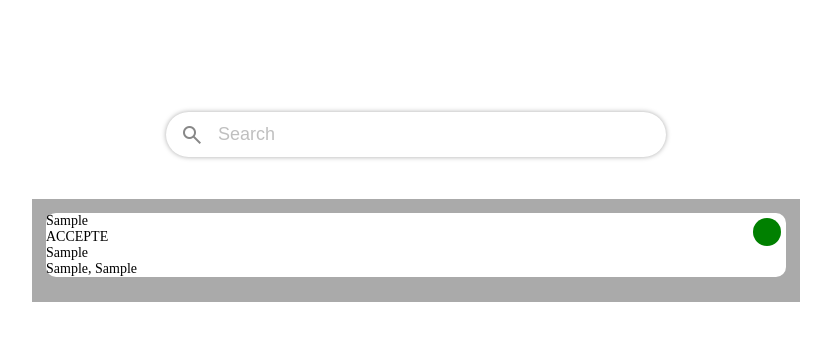
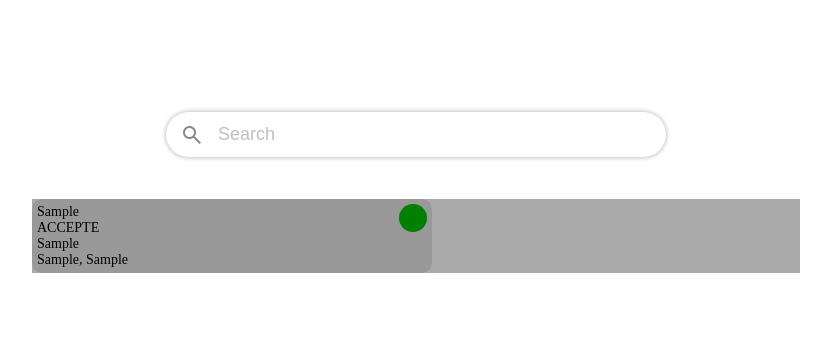
Before and after one commit to erosboulay/suivi_candidatures, a Flask app: page / in a window 1280 px wide. Shown: the top 341 px of the page, without its empty margins (224-1055 px from the left). Run offline with Flask 3, Linux system fonts and the light colour scheme; tables that the repository leaves empty hold one stand-in row (values such as "Sample post").

Commit message:
cleaned up some residual table code and changed a bit of item style

```diff
--- a/static/styles/style.css
+++ b/static/styles/style.css
@@ -65,39 +65,16 @@ body{
     margin-left: auto;
     margin-right: auto;
     background: #AAA;
-    padding: 14px;
     min-width: 360px;
 }
 
-table, td{
-    border: 1px solid;
-    min-width: none;
-}
-
-tr{
-    border-spacing: 0 1em;
-}
-
 .item-container{
-    background-color: #FFF;
+    background-color: #999;
     margin-bottom: 0.75em;
-    width: 100%;
+    width: 400px;
     border-radius: 10px;
     position: relative;
-
-}
-
-.col1 {
-    width: 70%;
-}
-
-.col2 {
-    padding: 0.5em;
-}
-
-.titre-poste{
-    font-size: 18px;
-    font-weight: bold;
+    padding: 5px;
 
 }
 
@@ -110,10 +87,6 @@ tr{
     height: 2em;
     width: 2em;
     margin: 5px;
-}
-
-.icon-text{
-    text-align: center;
 }
 
 .grey {
@@ -134,4 +107,5 @@ tr{
 
 ul {
     list-style-type: none;
+    padding: 0;
 }
```
